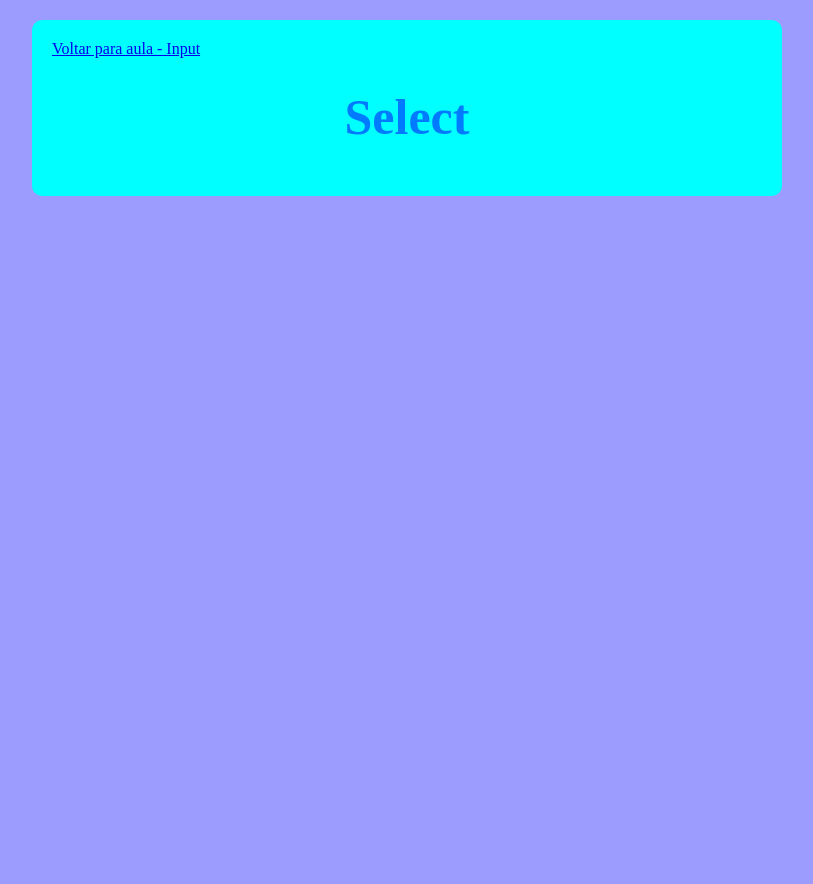
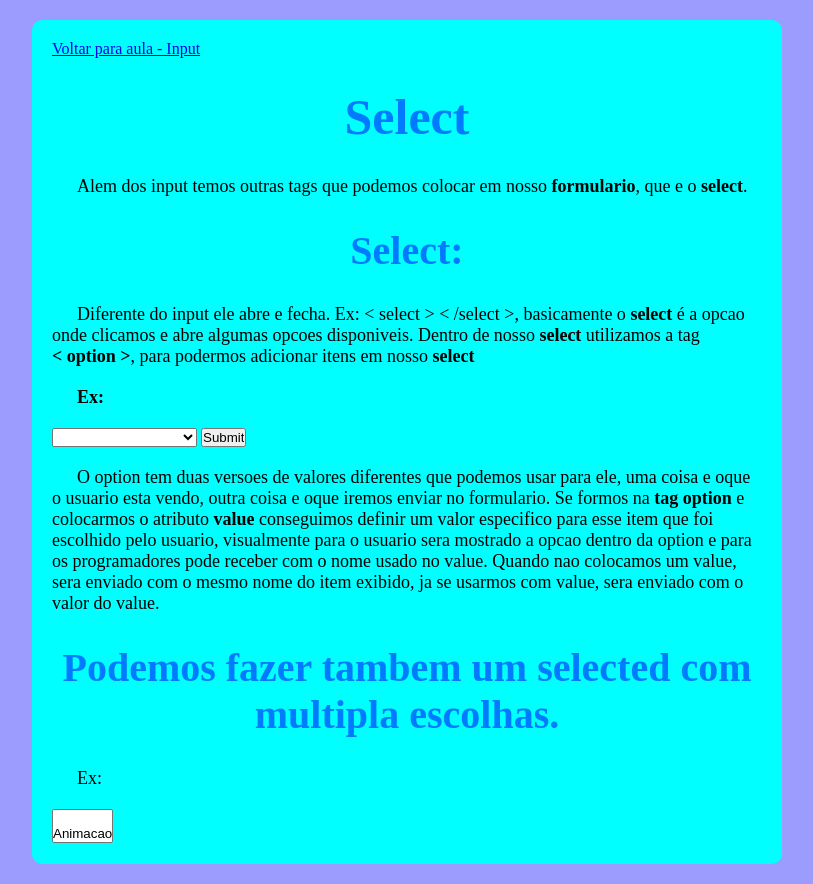
Before and after one commit to davidmonn/HTML-CSS, a plain HTML site: page Modulo_03_listas_tabelas_e_form/10_select/index.html in a window 1280 px wide. Shown: the whole page, without its empty margins (233-1046 px from the left). Before the commit the page ends 800 px from the top, so only its background shows below. Drawn offline with Linux system fonts and the light colour scheme.

Commit message:
HTML e CSS - Formulario Selected

```diff
--- a/Modulo_03_listas_tabelas_e_form/10_select/index.html
+++ b/Modulo_03_listas_tabelas_e_form/10_select/index.html
@@ -10,9 +10,55 @@
 
     <div id="main">
 
-        <a href="../08_input_form/index.html">Voltar para aula - Input</a>
+        <a href="../09_input_html/">Voltar para aula - Input</a>
 
         <h1 id="title">Select</h1>
+
+        <p>
+            Alem dos input temos outras tags que podemos colocar em nosso <strong>formulario</strong>, que e o <strong>select</strong>.
+        </p>
+
+        <h2>Select:</h2>
+        <p>
+            Diferente do input ele abre e fecha. Ex: < select > < /select >, basicamente o <strong>select</strong> é a opcao onde clicamos e abre algumas opcoes disponiveis. Dentro de nosso <strong>select</strong> utilizamos a tag <br> <strong>< option ></strong>, para podermos adicionar itens em nosso <strong>select</strong>
+        </p>
+
+        <p>
+            <strong>Ex:</strong>
+        </p>
+
+        <form action="">
+            <select name="teste" id="teste">
+                <option value=""></option>
+                <option value="All">Todas as Vagas</option>
+                <option value="Programador">Programador</option>
+                <option value="Aux-Prod">Auxiliar de Producao</option>
+                <option value="Engenheiro">Engenheiro</option>
+                <option value="Tec-TI">Tecnico de TI</option>
+            </select>
+            <input type="submit" name="Enviar" id="teste">
+        </form>
+
+        <p>
+            O option tem duas versoes de valores diferentes que podemos usar para ele, uma coisa e oque o usuario esta vendo, outra coisa e oque iremos enviar no formulario. Se formos na <strong>tag option</strong> e colocarmos o atributo <strong>value</strong> conseguimos definir um valor especifico para esse item que foi escolhido pelo usuario, visualmente para o usuario sera mostrado a opcao dentro da option e para os programadores pode receber com o nome usado no value. Quando nao colocamos um value, sera enviado com o mesmo nome do item exibido, ja se usarmos com value, sera enviado com o valor do value.
+        </p>
+
+        <h2>Podemos fazer tambem um selected com multipla escolhas.</h2>
+        <p>
+            Ex: <br>
+        </p>
+        <form action="">
+            <select name="teste2" id="teste2" size="2" multiple>
+
+                <option value=""></option>
+                <option value="">Animacao</option>
+                <option value="">Comedia</option>
+                <option value="">Drama</option>
+                <option value="">Ficcao</option>
+                <option value="">Terror</option>
+
+            </select>
+        </form>
 
     </div>
 
```
